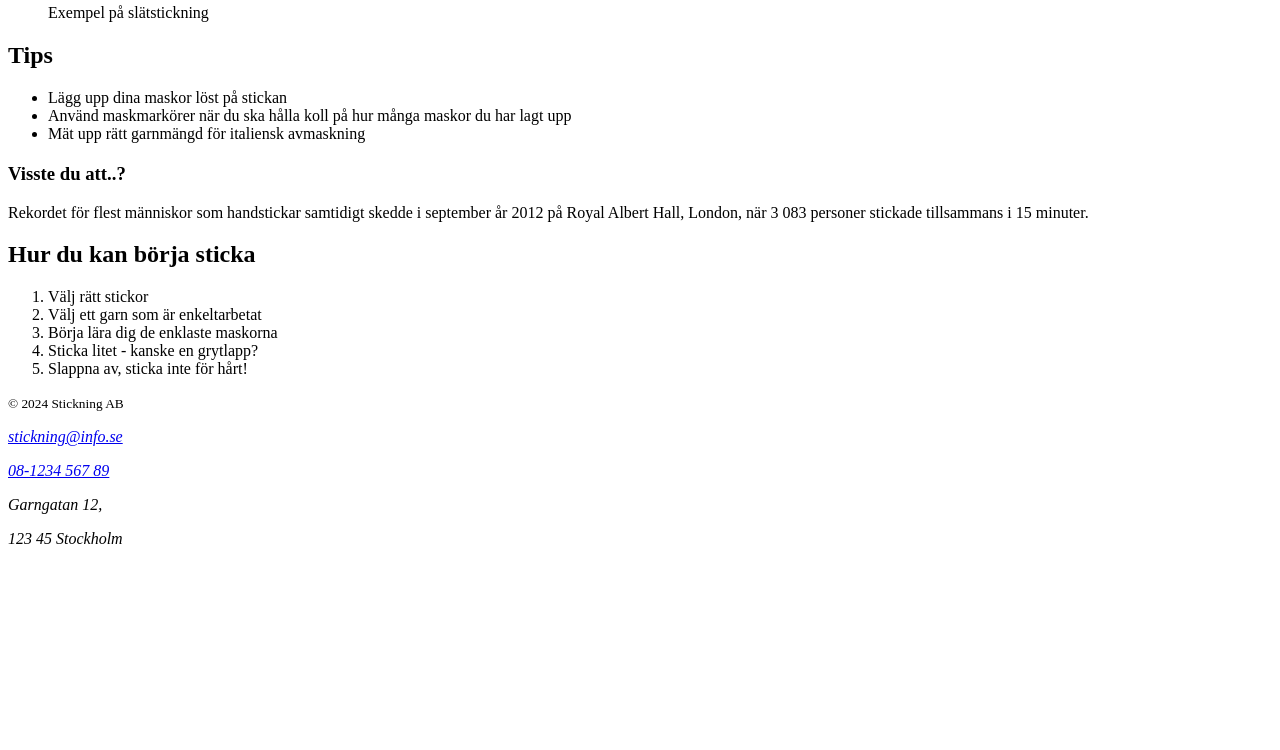
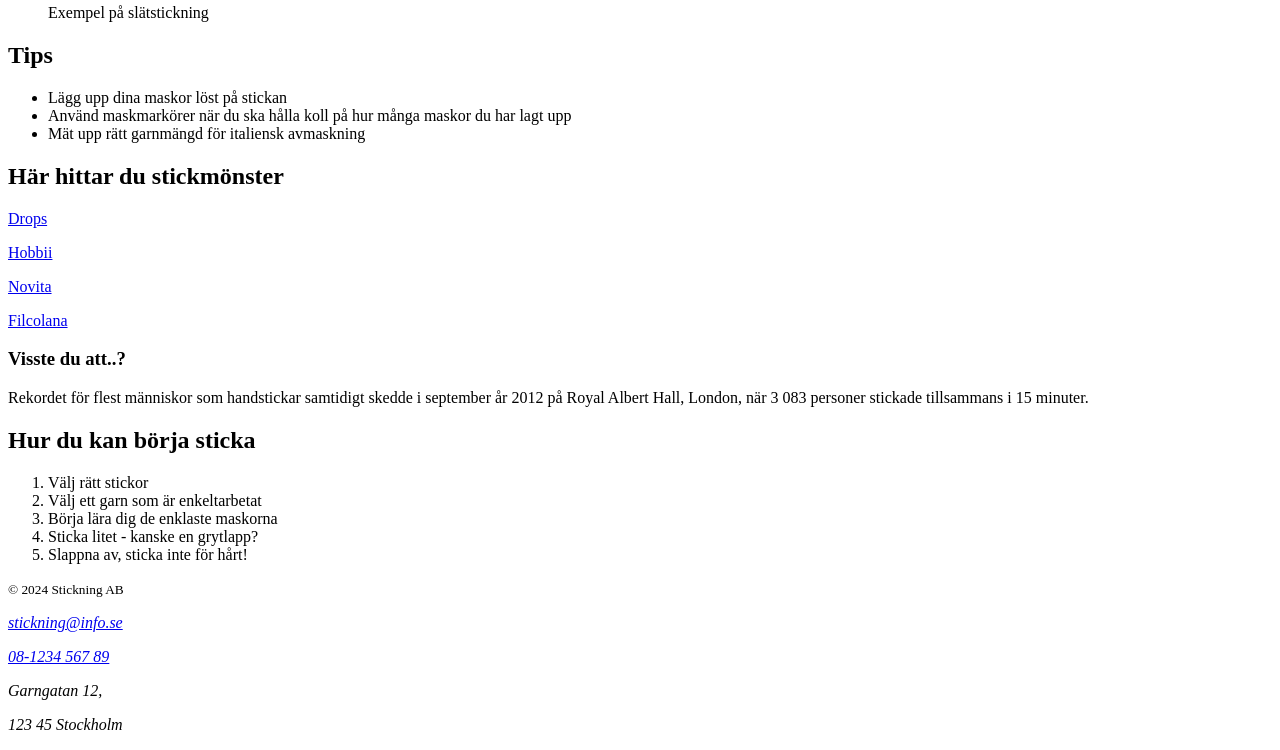
Before and after one commit to Nennae/Lexicon-FE24-25, a plain HTML site: page index.html in a window 1280 px wide. Shown: the part 2749-3499 px from the top of the page. Before the commit the page ends 3313 px from the top, so only its background shows below. Drawn offline with Linux system fonts and the light colour scheme.

Commit message:
added article with external links

```diff
--- a/index.html
+++ b/index.html
@@ -54,7 +54,11 @@
                   </ul>
             </section>
             <article class="knitting-article">
-                  <h2></h2>
+                  <h2 class="article-title">Här hittar du stickmönster</h2>
+                  <p class="article-text"><a href="https://www.garnstudio.com/home.php?cid=12">Drops</a></p>
+                  <p class="article-text"><a href="https://hobbii.se/monster">Hobbii</a></p>
+                  <p class="article-text"><a href="https://novita.com/sv/patterns">Novita</a></p>
+                  <p class="article-text"><a href="https://en.filcolana.dk/patterns.html">Filcolana</a></p>
             </article>
             <aside class="fun-fact">
                   <h3 class="aside-title">Visste du att..?</h3>
```
